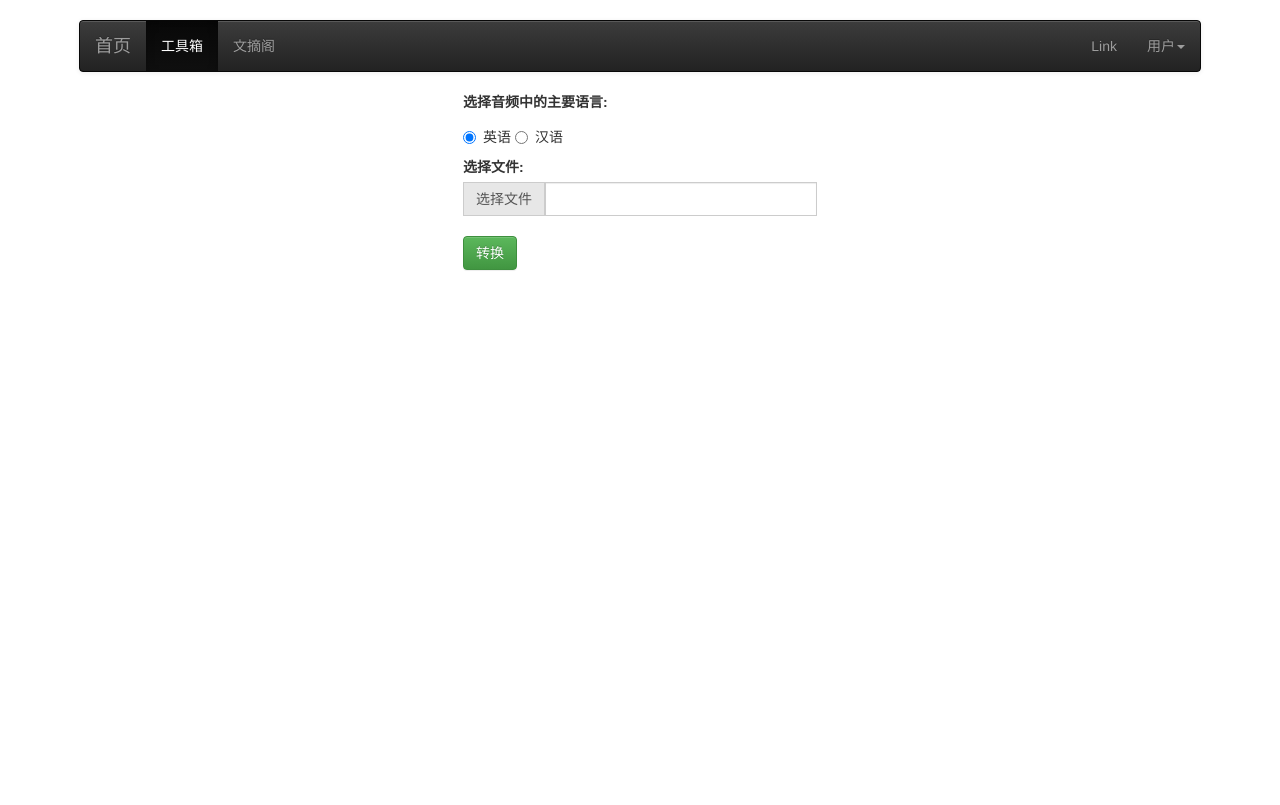
After one commit to TigerJieZ/SJTB, a Django app: page /tools/audio/2text in a window 1280 px wide. The commit adds this page. Run offline with Django 3.2, Linux system fonts and the light colour scheme; some libraries are stand-ins or nearby versions.

Commit message:
音频转文字

```diff
--- a/SJTB/urls.py
+++ b/SJTB/urls.py
@@ -24,5 +24,6 @@ urlpatterns = [
     path('tools/e-book/search', views.searchBookAction),
     path('tools/e-book/download',views.downloadBookNew),
     path('tools/audio/transform',views.audioTransformView),
-    path('tools/audio/transform_action',views.audioTransformAction)
+    path('tools/audio/transform_action',views.audioTransformAction),
+    path('tools/audio/2text',views.audioToTextView)
 ]
--- /dev/null
+++ b/Templates/audio2text.html
@@ -0,0 +1,116 @@
+{% load static %}
+<!DOCTYPE html>
+<html lang="en">
+<head>
+    <meta charset="UTF-8">
+    <title>音频转文字</title>
+</head>
+<!-- 最新版本的 Bootstrap 核心 CSS 文件 -->
+<link rel="stylesheet" href="{% static "css/bootstrap.min.css" %}" integrity="sha384-BVYiiSIFeK1dGmJRAkycuHAHRg32OmUcww7on3RYdg4Va+PmSTsz/K68vbdEjh4u" crossorigin="anonymous">
+
+<!-- 可选的 Bootstrap 主题文件（一般不用引入） -->
+<link rel="stylesheet" href="{% static "css/bootstrap-theme.min.css" %}" integrity="sha384-rHyoN1iRsVXV4nD0JutlnGaslCJuC7uwjduW9SVrLvRYooPp2bWYgmgJQIXwl/Sp" crossorigin="anonymous">
+
+<!-- 最新的 Bootstrap 核心 JavaScript 文件 -->
+<!-- jquery文件需在bootstrap之前引入，否则下拉菜单无法弹出 -->
+<script src="{% static "js/jquery.min.js" %}"></script>
+<script src="{% static "js/bootstrap_3.3.7_js_bootstrap.min.js" %}"></script>
+
+{# 图标 #}
+<link rel="icon" href="{% static "img/tools-icon.jpg" %}">
+<body><br>
+<div class="container" style="width:90%">
+	<div class="row clearfix">
+		<div class="col-md-12 column">
+			<nav class="navbar navbar-default navbar-inverse" role="navigation">
+				<div class="navbar-header">
+					 <button type="button" class="navbar-toggle" data-toggle="collapse" data-target="#bs-example-navbar-collapse-1">
+                         <span class="sr-only">Toggle navigation</span>
+                         <span class="icon-bar"></span>
+                         <span class="icon-bar"></span>
+                         <span class="icon-bar"></span></button>
+                    <a class="navbar-brand active" href="/tools">首页</a>
+				</div>
+
+				<div class="collapse navbar-collapse" id="bs-example-navbar-collapse-1">
+					<ul class="nav navbar-nav">
+						<li class="active">
+							 <a href="/tools">工具箱</a>
+						</li>
+						<li>
+							 <a href="#">文摘阁</a>
+						</li>
+					</ul>
+					<ul class="nav navbar-nav navbar-right">
+						<li>
+							 <a href="#">Link</a>
+						</li>
+						<li class="dropdown">
+							 <a href="#" class="dropdown-toggle" data-toggle="dropdown">用户<strong class="caret"></strong></a>
+							<ul class="dropdown-menu" aria-labelledby="dropdownMenu" >
+								<li>
+									 <a href="#">Action</a>
+								</li>
+								<li>
+									 <a href="#">Another action</a>
+								</li>
+								<li>
+									 <a href="#">Something else here</a>
+								</li>
+								<li class="divider">
+								</li>
+								<li>
+									 <a href="#">Separated link</a>
+								</li>
+							</ul>
+						</li>
+					</ul>
+				</div>
+			</nav>
+
+		</div>
+        <form action="/tools/audio/2text_action" method="post" enctype="multipart/form-data">
+            {% csrf_token %}
+        <div class="col-md-4"></div>
+            <div class="form-group col-md-4 has-feedback" id="file">
+                <label for="" class="control-label ">选择音频中的主要语言:</label>
+                <div class="radio">
+                   <label>
+                      <input type="radio" name="audio_language" id="optionsRadios1"
+                         value="en-US" checked>英语
+                   </label>
+                    <label>
+                      <input type="radio" name="audio_language" id="optionsRadios1"
+                         value="zh-CN">汉语
+                   </label>
+                </div>
+                <label for="" class="control-label ">选择文件:</label>
+                <div class="input-group">
+                    <input id="lefile" name="audio_file" type="file" style="display:none">
+                    <span class="input-group-addon" onclick="$('input[id=lefile]').click();" style="cursor: pointer; background-color: #e7e7e7"><i class="fa fa-folder-open"></i>选择文件</span>
+                    <input id="photoCover" class="form-control" type="text">
+                    <span class="fa fa-download form-control-feedback" style="cursor: pointer;pointer-events: auto;"></span>
+                </div><br>
+                <input type="submit" class="btn-success btn" value="转换">
+            </div><div class="col-md-4"></div></form>
+            <script type="text/javascript">
+                $('input[id=lefile]').change(function() {
+                $('#photoCover').val($(this).val());
+                });
+
+            </script>
+	</div>
+</div>
+{# 流量统计 #}<br><br><br><br><br><br><br><br><br><br><br><br><br><br><br><br><br><br><br><br><br><br><br><br><br><br>
+<script type="text/javascript">
+    var cnzz_protocol = (("https:" == document.location.protocol) ? " https://" : " http://");
+    document.write(unescape("<center>%3Cspan id='cnzz_stat_icon_1274182926'%3E%3C/span%3E%3Cscript src='" + cnzz_protocol + "s19.cnzz.com/z_stat.php%3Fid%3D1274182926%26show%3Dpic' type='text/javascript'%3E%3C/script%3E</center>"));
+</script>
+</div>
+<script>
+$(function() {
+    $(".dropdown-toggle").dropdown();
+});
+</script>
+</body>
+</html>
--- a/tools/views.py
+++ b/tools/views.py
@@ -44,22 +44,23 @@ def searchBookAction(request):
         ctx['book_name'] = request.POST.get('book_name', False)
 
         # 查询书名匹配列表
-        dbC=dbc('bookwarehouse')
-        books=dbC.searchBookKey(ctx['book_name'])
-        ctx['books']=books
+        dbC = dbc('bookwarehouse')
+        books = dbC.searchBookKey(ctx['book_name'])
+        ctx['books'] = books
         return render(request, 'dlBook.html', ctx)
 
+    return render(request, 'dlBook.html')
 
-    return render(request,'dlBook.html')
 
 def file_iterator(file_name, chunk_size=8192):
-    with open(file_name,'rb') as f:
+    with open(file_name, 'rb') as f:
         while True:
             c = f.read(chunk_size)
             if c:
                 yield c
             else:
                 break
+
 
 def downloadBookNew(request):
     '''
@@ -68,11 +69,11 @@ def downloadBookNew(request):
     :return:
     '''
     # 获取请求下载书籍的id
-    bookID=request.GET.get('id')
+    bookID = request.GET.get('id')
 
-    dbC=dbc('bookwarehouse')
+    dbC = dbc('bookwarehouse')
 
-    path,file_name=dbC.getBookContext(bookID)
+    path, file_name = dbC.getBookContext(bookID)
 
     response = StreamingHttpResponse(file_iterator(path))
     response['Content-Type'] = 'application/octet-stream'
@@ -86,7 +87,6 @@ def downloadBookNew(request):
     return response
 
 
-
 def downloadBook(request):
     '''
     下载书籍
@@ -95,26 +95,27 @@ def downloadBook(request):
     '''
     # 存放数据提交内容
     ctx = {}
-    bookID=request.GET.get('id')
-    dbC=dbc('bookwarehouse')
-    path=""
+    bookID = request.GET.get('id')
+    dbC = dbc('bookwarehouse')
+    path = ""
 
     def get():
         '''
         子线程用于下载小说
         '''
         nonlocal path
-        path=dbC.getBook(bookID)
-        ctx['path']=path
+        path = dbC.getBook(bookID)
+        ctx['path'] = path
         response = FileResponse(path)
         response['Content-Type'] = 'application/octet-stream'
         response['Content-Disposition'] = 'attachment;filename="example.tar.gz"'
 
-    book_thread=threading.Thread(target=get)
+    book_thread = threading.Thread(target=get)
 
     book_thread.start()
 
-    return render(request,'SUCCESS.html',ctx)
+    return render(request, 'SUCCESS.html', ctx)
+
 
 def audioTransformView(request):
     '''
@@ -123,22 +124,23 @@ def audioTransformView(request):
     :return:
     '''
 
-    return render(request,"audioTrans.html")
+    return render(request, "audioTrans.html")
+
 
 def audioTransformAction(request):
-    type=request.POST.get('audio_type')
+    type = request.POST.get('audio_type')
     print(type)
     obj = request.FILES.get('audio_file')
     import os
 
     print(obj.name)
-    f = open('/home/ubuntu/Python_Workspace/SJTB/static/audio/'+obj.name, 'wb')
+    f = open('/home/ubuntu/Python_Workspace/SJTB/static/audio/' + obj.name, 'wb')
     for chunk in obj.chunks():
         f.write(chunk)
 
     f.close()
 
-    new_path,new_name=transAudio('/home/ubuntu/Python_Workspace/SJTB/static/audio/'+obj.name,type)
+    new_path, new_name = transAudio('/home/ubuntu/Python_Workspace/SJTB/static/audio/' + obj.name, type)
 
     print(new_path)
 
@@ -148,3 +150,11 @@ def audioTransformAction(request):
     response['Content-Disposition'] = "attachment; filename*=utf-8''{}".format(escape_uri_path(new_name))
 
     return response
+
+
+def audioToTextView(request):
+    return render(request, 'audio2text.html')
+
+
+def audioToTextAction(request):
+    language = request.POST.get('audio_language')
```
Also changed, not shown: Templates/tools_index.html (+27 -3 lines), tools/box/audioProcess/audio2text.py (added, +13 -0 lines), tools/box/audioProcess/test.py (+7 -3 lines), static/img/audio2text_title.jpg (added), 2 other files.
